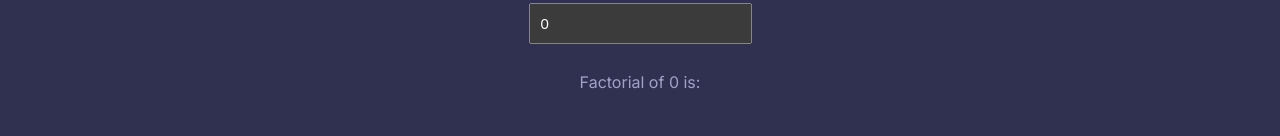
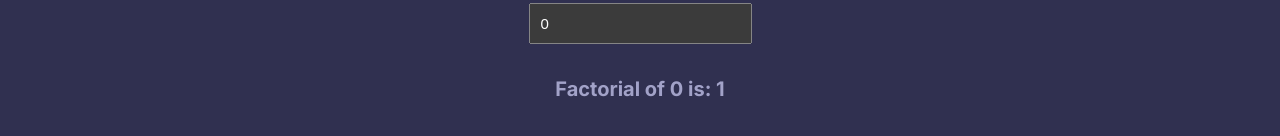
Before and after one commit to buildingu/bu-learning, a React (Vite) app in the folder Lesson_7_React18/: page /use-memo in a window 1280 px wide. Shown: the part 352-488 px from the top of the page. Built offline with nearby package versions, Linux system fonts and the light colour scheme.

Commit message:
feat: Challenge 6: UseMemoChallenge

```diff
--- a/Lesson_7_React18/src/components/6.UseMemoChallenge.jsx
+++ b/Lesson_7_React18/src/components/6.UseMemoChallenge.jsx
@@ -9,7 +9,15 @@ import { useState, useMemo } from "react";
 
 export default function UseMemoChallenge() {
   const [number, setNumber] = useState(0);
-
+  /* Main Factorial Method */
+  const factorial = useMemo(() => {
+    /* Factorial Calculation */
+    let result = 1;
+    for (let i = 1; i <= number; i++) {
+      result *= i;
+    }
+    return result;
+  }, [number]); // we only need to recompute the factorial if the input number changes
   return (
     <main>
       <h1>useMemo Challenge</h1>
@@ -17,12 +25,12 @@ export default function UseMemoChallenge() {
         <input
           type="number"
           value={number}
-          onChange={(e) => setNumber(/** Value from input and convert to a number... */)}
+          onChange={(e) => setNumber(Number(e.target.value))}
           placeholder="Enter a number"
         />
-        <p>
-           Factorial of {number} is: {/* Factorial result... */}
-        </p>
+        <h3>
+           Factorial of {number} is: {factorial}
+        </h3>
       </div>
     </main>
   );
```
